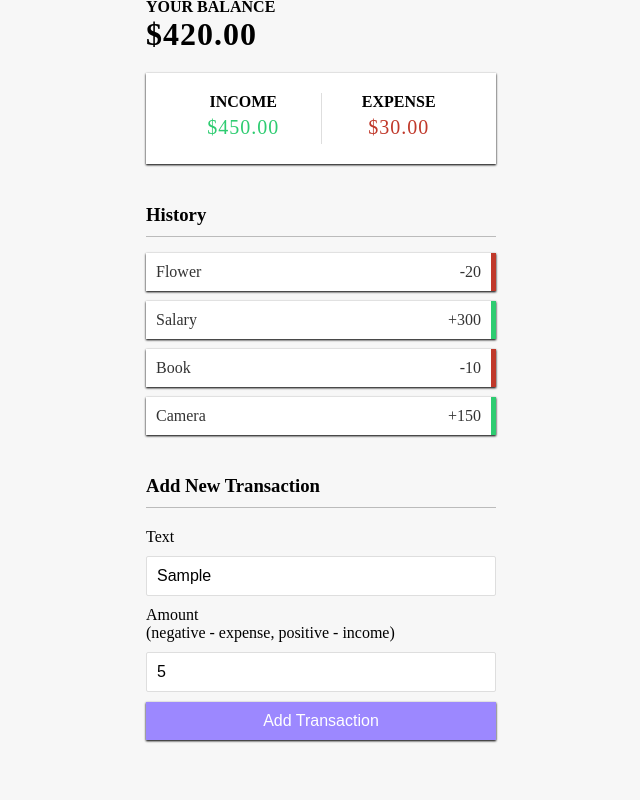
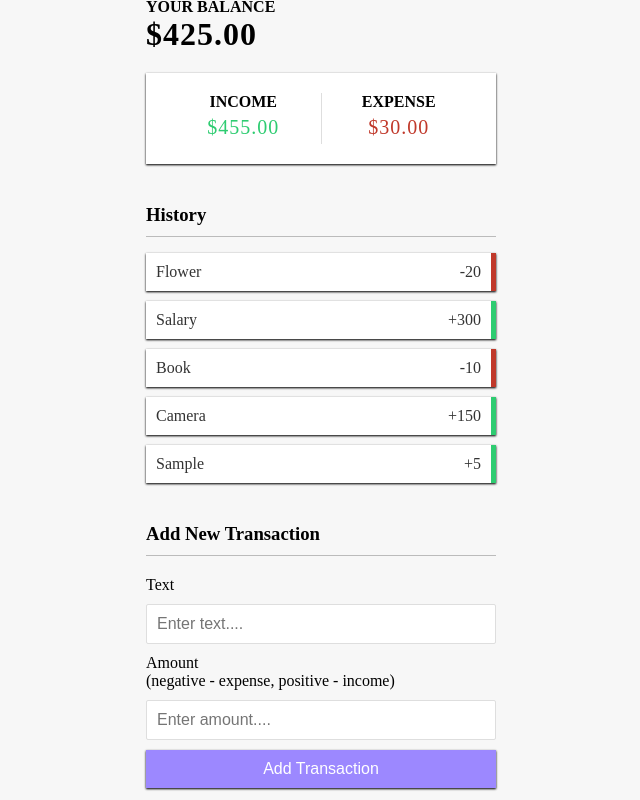
Before and after one commit to Halo8424/Expense-tracking-app, a plain HTML site: page index.html in a window 1280 px wide. Both pictures are taken after typing "Sample", "5" into the empty fields and a click on the button "Add Transaction". Shown: the part 99-899 px from the top of the page, without its empty margins (319-959 px from the left). Drawn offline with Linux system fonts and the light colour scheme.

Commit message:
fixed form id index.html

```diff
--- a/index.html
+++ b/index.html
@@ -29,7 +29,7 @@
       </ul>
 
       <h3>Add New Transaction</h3>
-      <formid="form">
+      <form id="form">
           <div class="form-control">
               <label for="text">Text</label>
               <input type="text" id="text" placeholder="Enter text....">
--- a/script.js
+++ b/script.js
@@ -15,6 +15,35 @@ const dummyTransactions = [
 
 let transactions = dummyTransactions;
 
+// Add transaction
+function addTransaction(e) {
+    e.preventDefault();
+
+    if(text.value.trim() === '' || amount.value.trim() === '') {
+        alert('Please add a text and amount');
+    } else {
+        const transaction = {
+            id: generateID(),
+            text: text.value,
+            amount: +amount.value
+        }
+
+        transactions.push(transaction);
+
+        addTransactionDOM(transaction);
+
+        updateValues();
+
+        text.value = "";
+        amount.value = "";
+    }
+}
+
+// generate random id
+function generateID() {
+    return Math.floor(Math.random() * 1000000);
+};
+
 // add transactions to the DOM
 function addTransactionDOM(transaction) {
   //  Get sign
@@ -26,8 +55,9 @@ function addTransactionDOM(transaction) {
   item.classList.add(transaction.amount < 0 ? "minus" : "plus");
 
   item.innerHTML = `
-        ${transaction.text} <span>${sign}${Math.abs(transaction.amount)}</span>
-        <button class="delete-btn">x</button>
+        ${transaction.text} <span>${sign}${Math.abs(
+            transaction.amount
+            )}</span><button class="delete-btn">x</button>
     `;
 
   list.appendChild(item);
@@ -62,3 +92,5 @@ function init() {
 }
 
 init();
+
+form.addEventListener('submit', addTransaction);
```
